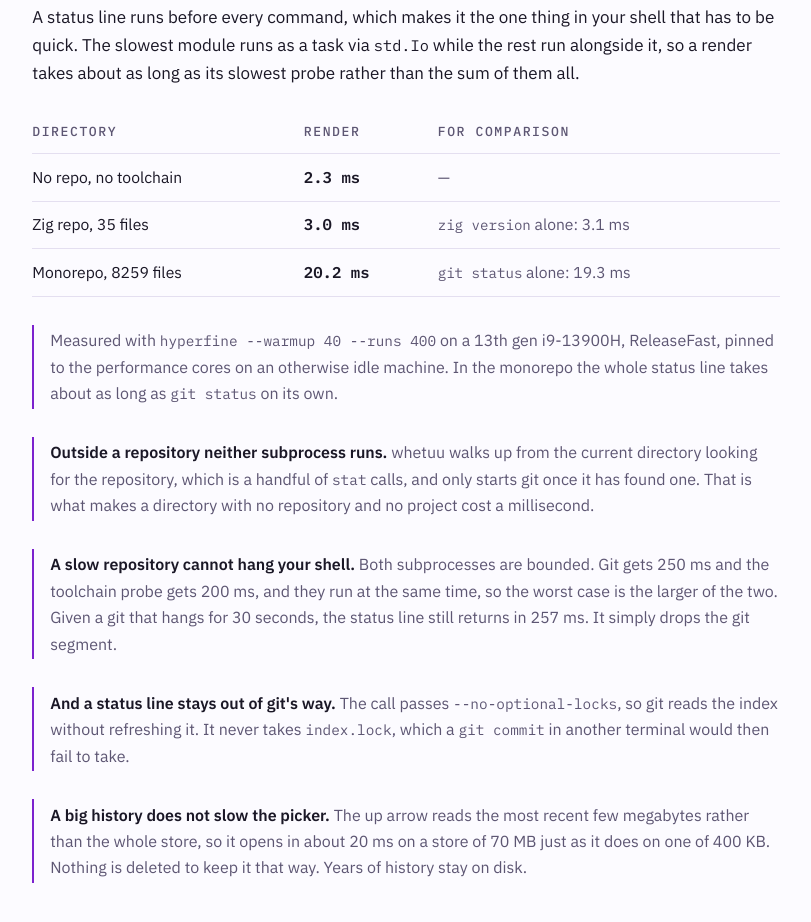
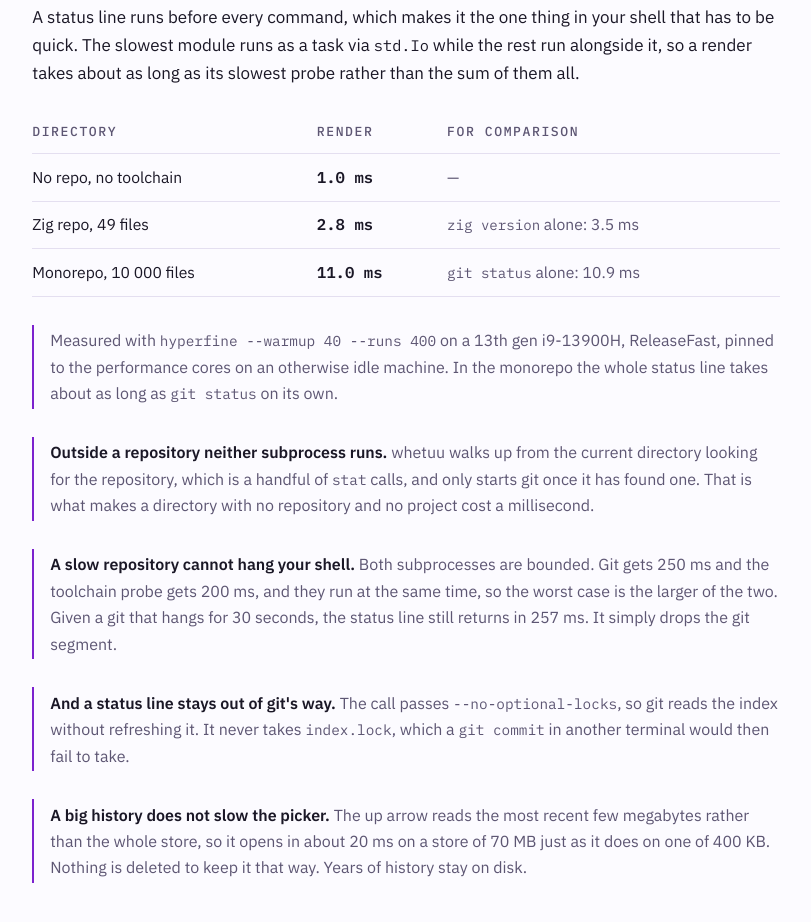
Before and after one commit to yamafaktory/whetuu, a plain HTML site: page docs/index.html in a window 1280 px wide. Shown: the part 6305-7227 px from the top of the page, without its empty margins (234-1045 px from the left). Drawn offline with Linux system fonts and the light colour scheme.

Commit message:
Retime the performance table

```diff
--- a/docs/index.html
+++ b/docs/index.html
@@ -597,9 +597,9 @@ footer p { margin: 0 0 0.4rem; }
     <table>
       <thead><tr><th>Directory</th><th>Render</th><th>For comparison</th></tr></thead>
       <tbody>
-        <tr><td class="first">No repo, no toolchain</td><td class="num">2.3 ms</td><td>—</td></tr>
-        <tr><td class="first">Zig repo, 35 files</td><td class="num">3.0 ms</td><td><code>zig version</code> alone: 3.1 ms</td></tr>
-        <tr><td class="first">Monorepo, 8259 files</td><td class="num">20.2 ms</td><td><code>git status</code> alone: 19.3 ms</td></tr>
+        <tr><td class="first">No repo, no toolchain</td><td class="num">1.0 ms</td><td>—</td></tr>
+        <tr><td class="first">Zig repo, 49 files</td><td class="num">2.8 ms</td><td><code>zig version</code> alone: 3.5 ms</td></tr>
+        <tr><td class="first">Monorepo, 10 000 files</td><td class="num">11.0 ms</td><td><code>git status</code> alone: 10.9 ms</td></tr>
       </tbody>
     </table>
   </div>
```
Also changed, not shown: 1 other file.
